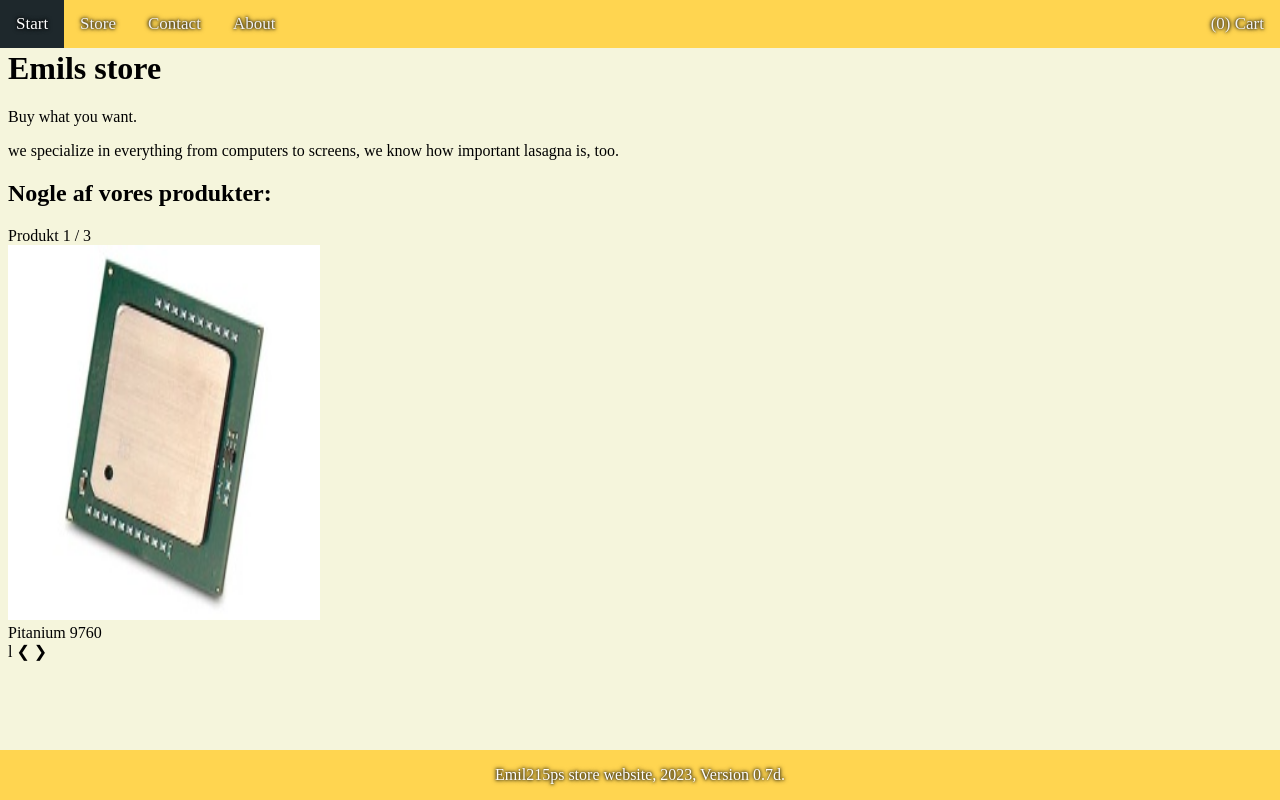
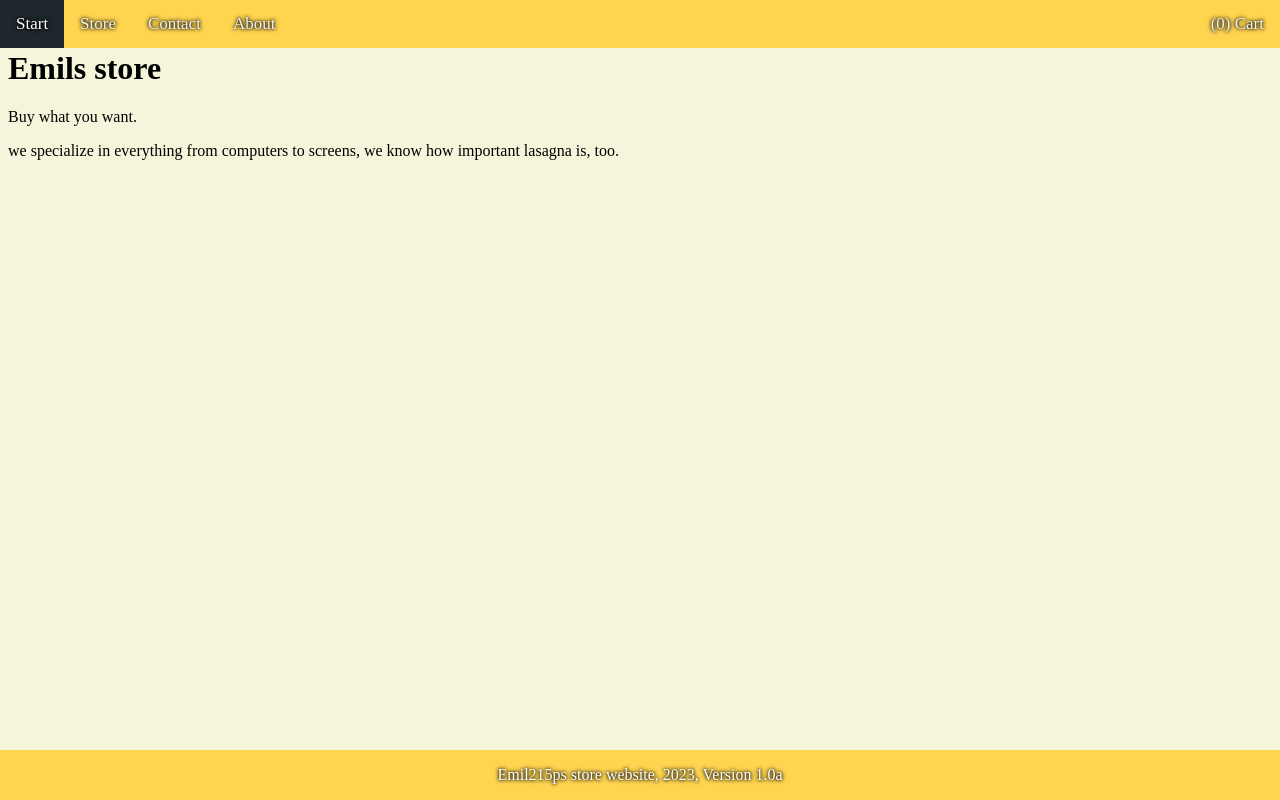
Before and after one commit to Emil215p/LagerProjekt, a PHP site: page / in a window 1280 px wide. Run offline with PHP 8.4, Linux system fonts and the light colour scheme.

Commit message:
1.0, site now works as it should, though the user experience still sucks.

```diff
--- a/code/codecart.php
+++ b/code/codecart.php
@@ -22,18 +22,18 @@ if (!empty($action)) {
                 $result = $mysqli->query("SELECT `id`, `manufacturer_id`, `name`, `price`, `quantity`, `image`, `code` FROM `products` "
                         . "WHERE code='" . $get_code . "'");
 
-                //$code = '';
+                $id = '';
                 $name = '';
                 $price = '';
                 $image = '';
                 if ($result->num_rows > 0) {
                     $item = $result->fetch_object();
-                    //$code = $item->code;
+                    $id = $item->id;
                     $name = $item->name;
                     $price = $item->price;
                     $image = $item->image;
                 }
-                $itemArray = array($get_code => array('name' => $name, 'code' => $get_code, 'quantity' => $posted_quantity, 'price' => $price, 'image' => $image));
+                $itemArray = array($get_code => array('id' => $id, 'name' => $name, 'code' => $get_code, 'quantity' => $posted_quantity, 'price' => $price, 'image' => $image));
                 if (!empty($_SESSION["cart_item"])) {
                     if (!empty($get_code) && ($get_code == array_keys($_SESSION["cart_item"]))) {
                         foreach ($_SESSION["cart_item"] as $k => $v) {
--- a/includes/footer.php
+++ b/includes/footer.php
@@ -1,5 +1,5 @@
 <footer><div class="footer">
-    <p>Emil215ps store website, 2023, Version 0.7d.</p>
+    <p>Emil215ps store website, 2023, Version 1.0a</p>
 </div></footer>
 </body>
 </html>
--- a/pages/start.php
+++ b/pages/start.php
@@ -1,68 +1,3 @@
 <h1>Emils store</h1>
 <p>Buy what you want.</p>
 <p>we specialize in everything from computers to screens, we know how important lasagna is, too.</p>
-<div class="slideshow-container">
-
-  <!-- Full-width images with number and caption text -->
-  <h2>Nogle af vores produkter:</h2>
-  <div class="mySlides fade">
-    <div class="numbertext">Produkt 1 / 3</div>
-    <img src="images/itanium.jpg" width="312" height="375">
-    <div class="text">Pitanium 9760</div>
-  </div>
-
-  <div class="mySlides fade">
-    <div class="numbertext">Produkt 2 / 3</div>
-    <img src="images/TFPC.jpg" width="312" height="375">
-    <div class="text">Family PC</div>
-  </div>
-
-  <div class="mySlides fade">
-    <div class="numbertext">Produkt 3 / 3</div>
-    <img src="images/2411.jpg" width="312" height="375">
-    <div class="text">MenQ 2411</div>
-  </div>
-l
-  <!-- Next and previous buttons -->
-  <a class="prev" onclick="plusSlides(-1)">&#10094;</a>
-  <a class="next" onclick="plusSlides(1)">&#10095;</a>
-</div>
-<br>
-
-<!-- The dots/circles -->
-<div style="text-align:center">
-  <span class="dot" onclick="currentSlide(1)"></span>
-  <span class="dot" onclick="currentSlide(2)"></span>
-  <span class="dot" onclick="currentSlide(3)"></span>
-</div>
-
-<script>
-let slideIndex = 1;
-showSlides(slideIndex);
-
-// Next/previous controls
-function plusSlides(n) {
-  showSlides(slideIndex += n);
-}
-
-// Thumbnail image controls
-function currentSlide(n) {
-  showSlides(slideIndex = n);
-}
-
-function showSlides(n) {
-  let i;
-  let slides = document.getElementsByClassName("mySlides");
-  let dots = document.getElementsByClassName("dot");
-  if (n > slides.length) {slideIndex = 1}
-  if (n < 1) {slideIndex = slides.length}
-  for (i = 0; i < slides.length; i++)   {
-    slides[i].style.display = "none";
-  }
-  for (i = 0; i < dots.length; i++) {
-    dots[i].className = dots[i].className.replace(" active", "");
-  }
-  slides[slideIndex-1].style.display = "block";
-  dots[slideIndex-1].className += " active";
-}
-</script>
```
Also changed, not shown: code/insert.php (+12 -10 lines).
